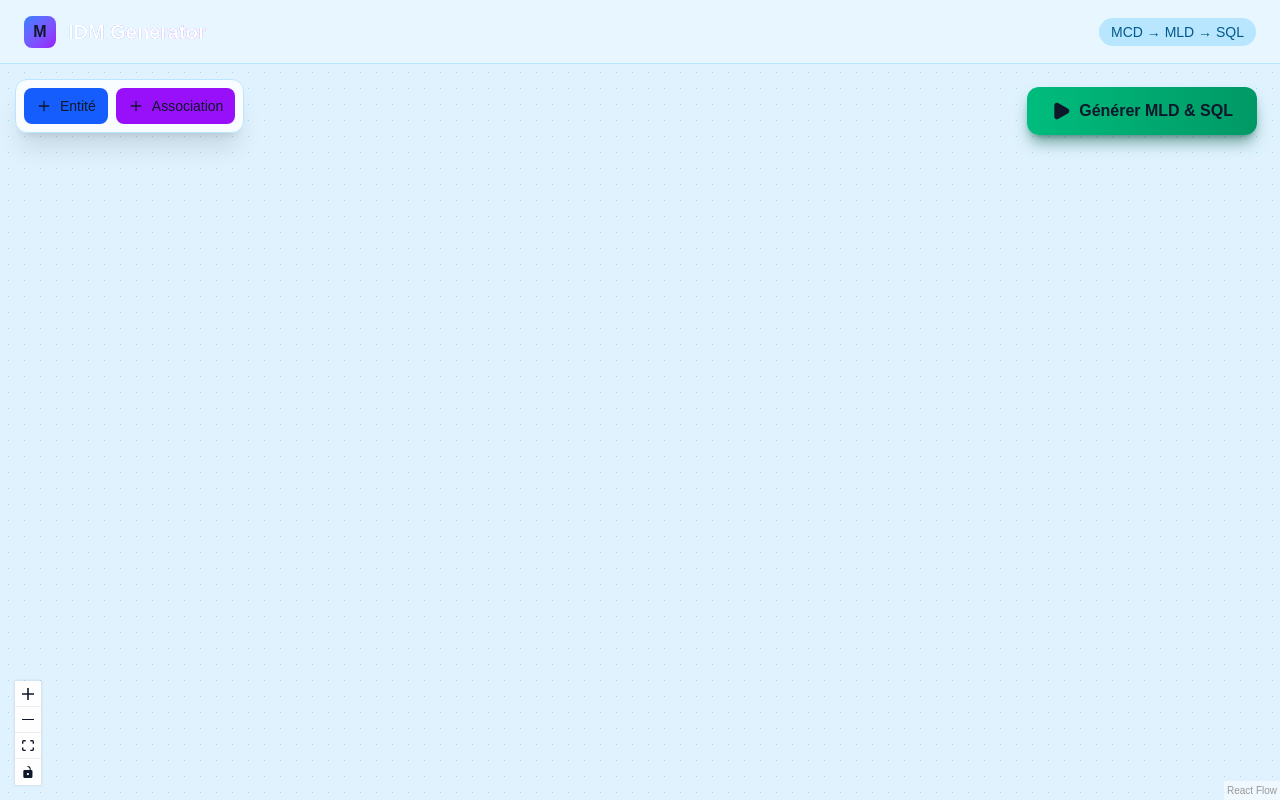
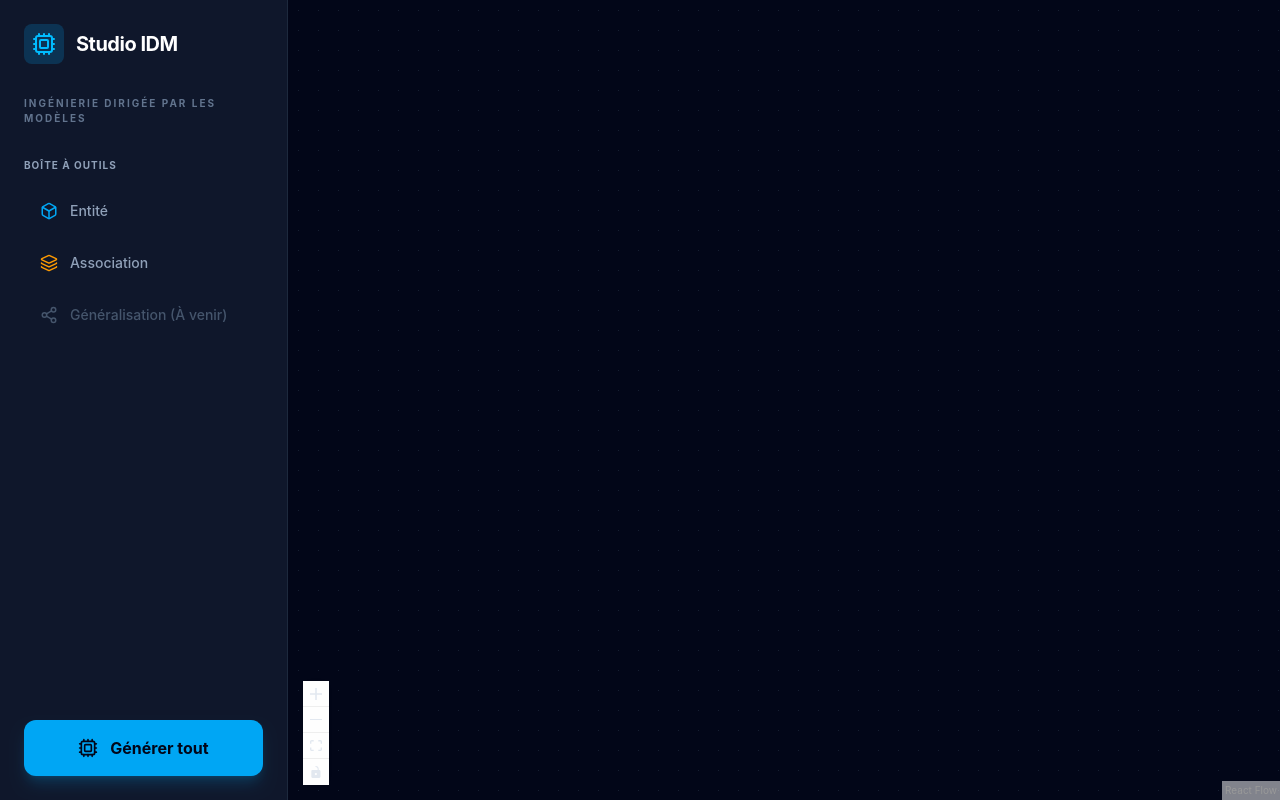
Before and after one commit to MandrindraEsperant/mcd-mld-generator, a Next.js app in the folder frontend/: page / in a window 1280 px wide. Built offline with nearby package versions, Linux system fonts and the light colour scheme.

Commit message:
feat: redesign UI with dark mode theme and sidebar-based workspace layout

```diff
--- a/frontend/src/app/globals.css
+++ b/frontend/src/app/globals.css
@@ -1,41 +1,51 @@
 @import "tailwindcss";
 
 @theme {
-  --color-background: #0a0a0a;
-  --color-foreground: #ededed;
+  --color-background: #0f172a; /* Slate 900 */
+  --color-foreground: #f8fafc; /* Slate 50 */
 }
 
 body {
   background-color: var(--color-background);
   color: var(--color-foreground);
-  font-family: Arial, Helvetica, sans-serif;
+  font-family: 'Inter', sans-serif;
 }
 
 .custom-scrollbar::-webkit-scrollbar {
-  width: 8px;
-  height: 8px;
+  width: 6px;
+  height: 6px;
 }
 
 .custom-scrollbar::-webkit-scrollbar-track {
   background: rgba(0, 0, 0, 0.2);
-  border-radius: 4px;
 }
 
 .custom-scrollbar::-webkit-scrollbar-thumb {
   background: rgba(255, 255, 255, 0.1);
-  border-radius: 4px;
-}
-
-.custom-scrollbar::-webkit-scrollbar-thumb:hover {
-  background: rgba(255, 255, 255, 0.2);
+  border-radius: 10px;
 }
 
 .react-flow__edge-path {
-    stroke-width: 3;
-    stroke: #8b5cf6 !important;
+    stroke-width: 2;
+    stroke: #64748b !important; /* Slate 500 */
 }
 
 .react-flow__handle {
-    width: 10px !important;
-    height: 10px !important;
+    width: 8px !important;
+    height: 8px !important;
+    background: #94a3b8 !important; /* Slate 400 */
+    border: 1px solid white !important;
 }
+
+/* Sidebar styles */
+.sidebar-button {
+  @apply flex items-center gap-3 w-full px-4 py-3 text-sm font-medium rounded-lg transition-all;
+}
+
+.sidebar-button-active {
+  @apply bg-slate-800 text-white shadow-sm;
+}
+
+.sidebar-button-inactive {
+  @apply text-slate-400 hover:bg-slate-800/50 hover:text-slate-200;
+}
--- a/frontend/src/app/page.tsx
+++ b/frontend/src/app/page.tsx
@@ -2,24 +2,8 @@ import McdWorkspace from '@/components/McdWorkspace';
 
 export default function Home() {
   return (
-    <main className="min-h-screen bg-sky-100 text-slate-900 flex flex-col">
-      <header className="h-16 border-b border-sky-200 flex items-center justify-between px-6 bg-sky-50/50 backdrop-blur-md">
-        <div className="flex items-center gap-3">
-            <div className="w-8 h-8 rounded-lg bg-gradient-to-br from-blue-500 to-purple-600 flex items-center justify-center font-bold">
-                M
-            </div>
-            <h1 className="text-xl font-bold bg-gradient-to-r from-blue-400 to-purple-500 bg-clip-text text-white">
-            IDM Generator
-            </h1>
-        </div>
-        <div className="text-sm font-medium px-3 py-1 rounded-full bg-sky-200 text-sky-800">
-          MCD → MLD → SQL
-        </div>
-      </header>
-
-      <div className="flex-1 overflow-hidden">
-        <McdWorkspace />
-      </div>
+    <main className="h-screen w-screen bg-slate-950 overflow-hidden">
+      <McdWorkspace />
     </main>
   );
 }
--- a/frontend/src/components/McdWorkspace.tsx
+++ b/frontend/src/components/McdWorkspace.tsx
@@ -16,7 +16,7 @@ import {
   Panel
 } from '@xyflow/react';
 import '@xyflow/react/dist/style.css';
-import { Play, Plus } from 'lucide-react';
+import { Play, Plus, Cpu, Box, Share2, Layers, ChevronRight } from 'lucide-react';
 import EntityNode from './EntityNode';
 import AssociationNode from './AssociationNode';
 import CustomEdge from './CustomEdge';
@@ -41,10 +41,12 @@ export default function McdWorkspace() {
     (changes: NodeChange[]) => setNodes((nds) => applyNodeChanges(changes, nds)),
     [],
   );
+
   const onEdgesChange = useCallback(
     (changes: EdgeChange[]) => setEdges((eds) => applyEdgeChanges(changes, eds)),
     [],
   );
+
   const updateEdgeData = useCallback((edgeId: string, newData: any) => {
     setEdges((eds) =>
       eds.map((edge) => {
@@ -61,7 +63,7 @@ export default function McdWorkspace() {
         ...params,
         type: 'custom',
         animated: true,
-        style: { stroke: '#8b5cf6', strokeWidth: 2 },
+        style: { stroke: '#64748b', strokeWidth: 2 },
         data: { cardMin: '1', cardMax: 'n', onChange: updateEdgeData }
     }, eds)),
     [updateEdgeData],
@@ -71,8 +73,8 @@ export default function McdWorkspace() {
     const newNode: Node = {
       id: `entity_${Date.now()}`,
       type: 'entity',
-      position: { x: 100, y: 100 },
-      data: { name: 'Nouvelle Entite', properties: [] }
+      position: { x: 250, y: 150 },
+      data: { name: 'NOUVELLE_ENTITE', properties: [] }
     };
     setNodes((nds) => [...nds, newNode]);
   };
@@ -81,8 +83,8 @@ export default function McdWorkspace() {
     const newNode: Node = {
       id: `assoc_${Date.now()}`,
       type: 'association',
-      position: { x: 400, y: 100 },
-      data: { name: 'Nouvelle Association', properties: [] }
+      position: { x: 500, y: 150 },
+      data: { name: 'Avoir', properties: [] }
     };
     setNodes((nds) => [...nds, newNode]);
   };
@@ -141,15 +143,61 @@ export default function McdWorkspace() {
       setResults(data);
     } catch (error) {
       console.error(error);
-      alert('Erreur lors de la génération. Assurez-vous que le backend est démarré sur le port 8080.');
+      alert('Erreur lors de la génération. Assurez-vous que le serveur est actif.');
     } finally {
       setIsGenerating(false);
     }
   };
 
   return (
-    <div className="flex h-[calc(100vh-64px)] w-full bg-sky-100">
-      <div className="flex-1 relative h-full w-full">
+    <div className="flex h-screen w-screen bg-slate-950 text-slate-200">
+      {/* Sidebar Gauche */}
+      <aside className="w-72 bg-slate-900 border-r border-slate-800 flex flex-col p-6 z-20">
+        <div className="flex items-center gap-3 mb-8">
+          <div className="bg-sky-500/20 p-2 rounded-lg text-sky-400">
+            <Cpu size={24} />
+          </div>
+          <div>
+            <h1 className="text-xl font-bold text-white tracking-tight">Studio IDM</h1>
+          </div>
+        </div>
+
+        <p className="text-[10px] text-slate-500 uppercase font-bold tracking-[0.2em] mb-8">
+          Ingénierie dirigée par les modèles
+        </p>
+
+        <div className="space-y-6 flex-1">
+          <div>
+            <h2 className="text-[10px] text-slate-400 uppercase font-bold tracking-widest mb-4">Boîte à outils</h2>
+            <div className="space-y-2">
+              <button onClick={addEntity} className="sidebar-button sidebar-button-inactive">
+                <Box size={18} className="text-sky-500" />
+                <span>Entité</span>
+              </button>
+              <button onClick={addAssociation} className="sidebar-button sidebar-button-inactive">
+                <Layers size={18} className="text-amber-500" />
+                <span>Association</span>
+              </button>
+              <button className="sidebar-button text-slate-600 cursor-not-allowed" disabled>
+                <Share2 size={18} />
+                <span>Généralisation (À venir)</span>
+              </button>
+            </div>
+          </div>
+        </div>
+
+        <button
+          onClick={generateMld}
+          disabled={isGenerating}
+          className="mt-auto w-full flex items-center justify-center gap-3 py-4 px-6 bg-sky-500 hover:bg-sky-400 text-slate-950 font-bold rounded-xl transition-all shadow-lg shadow-sky-500/20 disabled:opacity-50"
+        >
+          {isGenerating ? <div className="w-5 h-5 border-2 border-slate-950/30 border-t-slate-950 rounded-full animate-spin" /> : <Cpu size={20} />}
+          Générer tout
+        </button>
+      </aside>
+
+      {/* Zone d'édition */}
+      <div className="flex-1 relative h-full">
         <ReactFlow
           nodes={nodes.map(n => ({...n, data: {...n.data, onChange: (d: any) => updateNodeData(n.id, d)}}))}
           edges={edges.map(e => ({...e, data: {...e.data, onChange: updateEdgeData}}))}
@@ -159,36 +207,19 @@ export default function McdWorkspace() {
           nodeTypes={nodeTypes}
           edgeTypes={edgeTypes}
           fitView
-          className="bg-sky-50"
+          className="bg-[#0f172a]"
         >
-          <Background color="#7dd3fc" gap={16} />
-          <Controls className="bg-white border-sky-200 fill-sky-800" />
-          <Panel position="top-left" className="bg-white/80 p-2 rounded-xl backdrop-blur-md border border-sky-200 flex gap-2 shadow-xl">
-            <button onClick={addEntity} className="flex items-center gap-2 px-3 py-2 bg-blue-600 hover:bg-blue-500 transition rounded-lg text-sm font-medium">
-              <Plus size={16} /> Entité
-            </button>
-            <button onClick={addAssociation} className="flex items-center gap-2 px-3 py-2 bg-purple-600 hover:bg-purple-500 transition rounded-lg text-sm font-medium">
-              <Plus size={16} /> Association
-            </button>
-          </Panel>
-          <Panel position="top-right" className="p-2">
-            <button
-                onClick={generateMld}
-                disabled={isGenerating}
-                className="flex items-center gap-2 px-6 py-3 bg-gradient-to-r from-emerald-500 to-emerald-600 hover:from-emerald-400 hover:to-emerald-500 transition rounded-xl font-bold shadow-lg shadow-emerald-900/50 disabled:opacity-50"
-            >
-              {isGenerating ? <div className="w-5 h-5 border-2 border-white/30 border-t-white rounded-full animate-spin" /> : <Play size={20} fill="currentColor" />}
-              Générer MLD & SQL
-            </button>
-          </Panel>
+          <Background color="#1e293b" gap={20} variant="dots" />
+          <Controls className="bg-slate-800 border-slate-700 fill-slate-400 rounded-lg shadow-2xl" />
         </ReactFlow>
+
+        {/* Panneau de résultats flottant */}
+        {results && (
+          <div className="absolute top-6 right-6 bottom-6 w-[500px] z-50">
+            <ResultsPanel results={results} onClose={() => setResults(null)} />
+          </div>
+        )}
       </div>
-
-      {results && (
-        <div className="w-1/3 min-w-[450px] border-l border-sky-200 bg-white flex flex-col z-10 shadow-[-10px_0_30px_rgba(14,165,233,0.1)]">
-            <ResultsPanel results={results} onClose={() => setResults(null)} />
-        </div>
-      )}
     </div>
   );
 }
```
